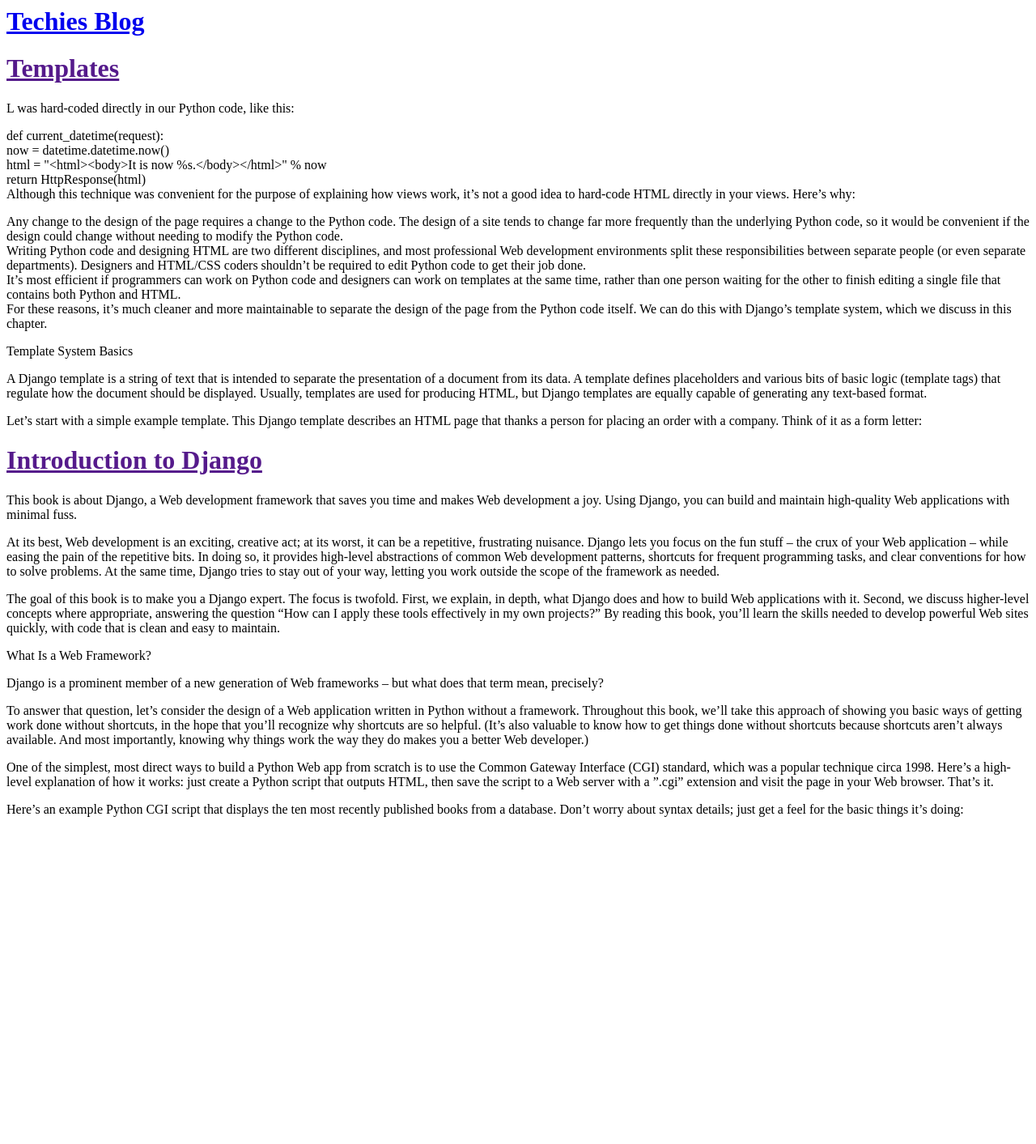
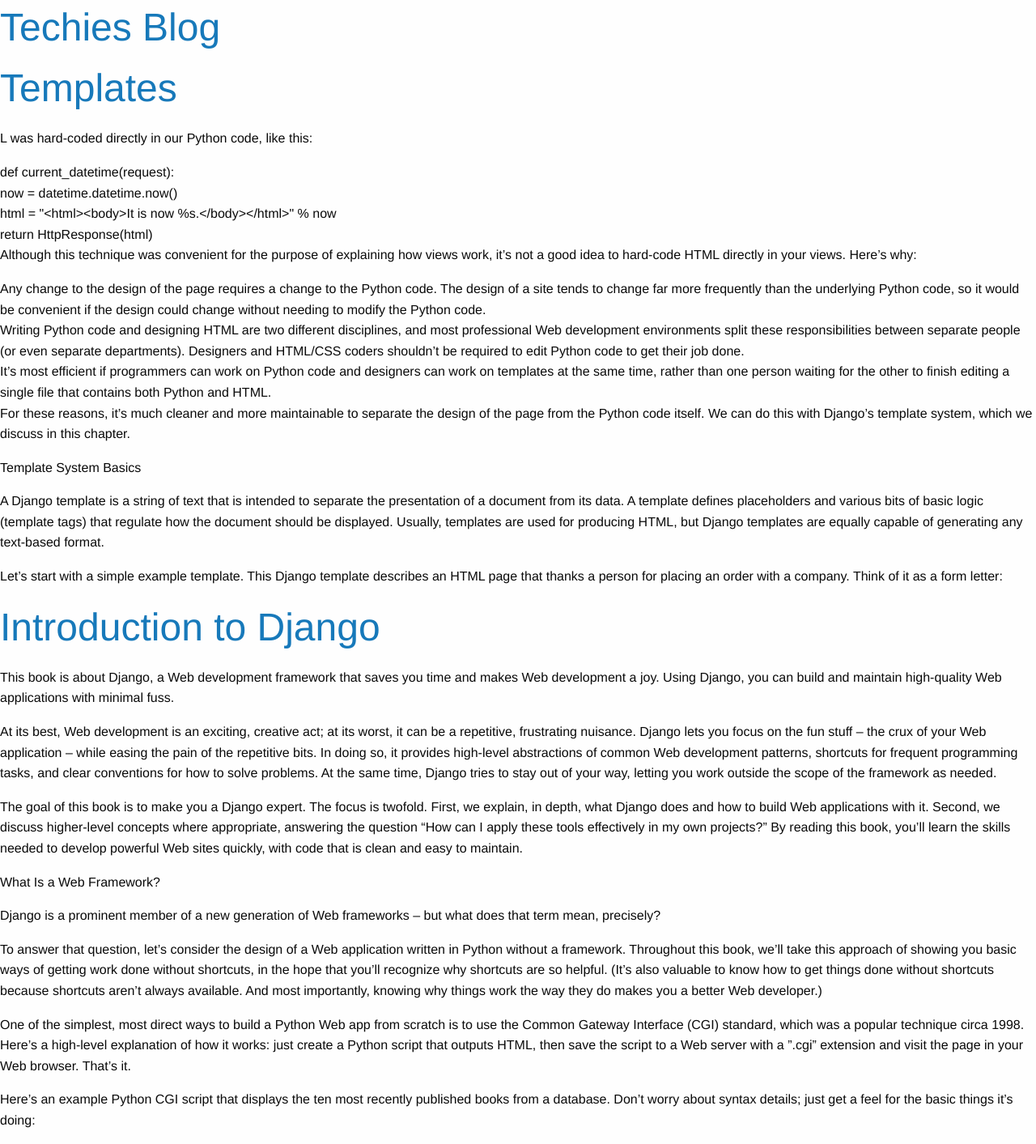
Before and after one commit to skafis/bloggedV2, a Django app: page / in a window 1280 px wide. Shown: the whole page at 81% size. Before the commit the page ends 1009 px from the top, so only its background shows below. Run offline with Django 3.2, Linux system fonts and the light colour scheme; data comes from the database, SQL or seed files in the repository; some libraries are stand-ins or nearby versions.

Commit message:
add foundation links

```diff
--- a/blog/templates/blog/post_list.html
+++ b/blog/templates/blog/post_list.html
@@ -1,5 +1,7 @@
 <div>
     <h1><a href="/">Techies Blog</a></h1>
+    <link rel="stylesheet" href="https://cdnjs.cloudflare.com/ajax/libs/foundation/6.1.2/foundation.min.css" type=text/css >
+    <link href='https://fonts.googleapis.com/css?family=Rock+Salt|Titillium+Web' rel='stylesheet' type='text/css'>
 </div>
 
 {% for post in posts %}
```
